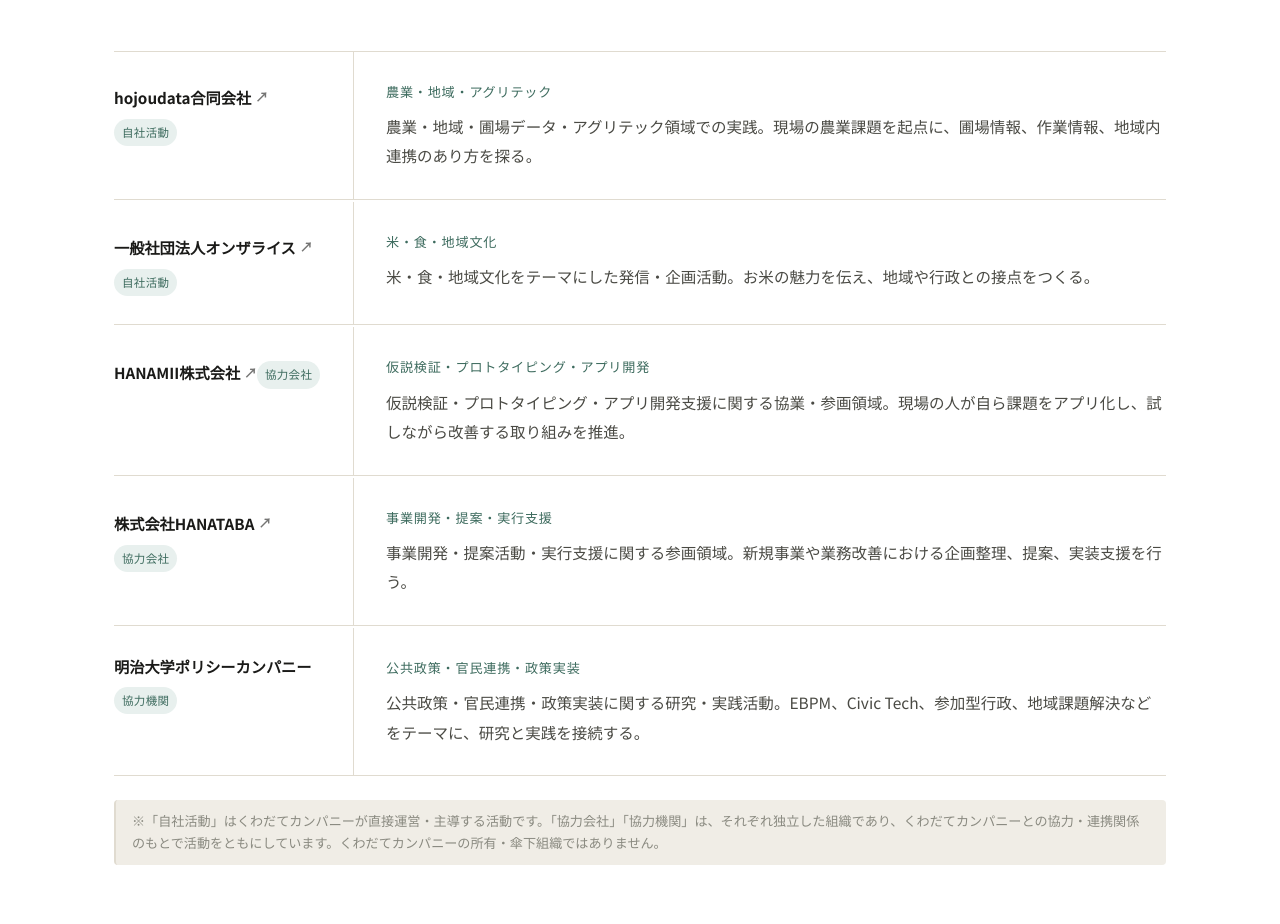
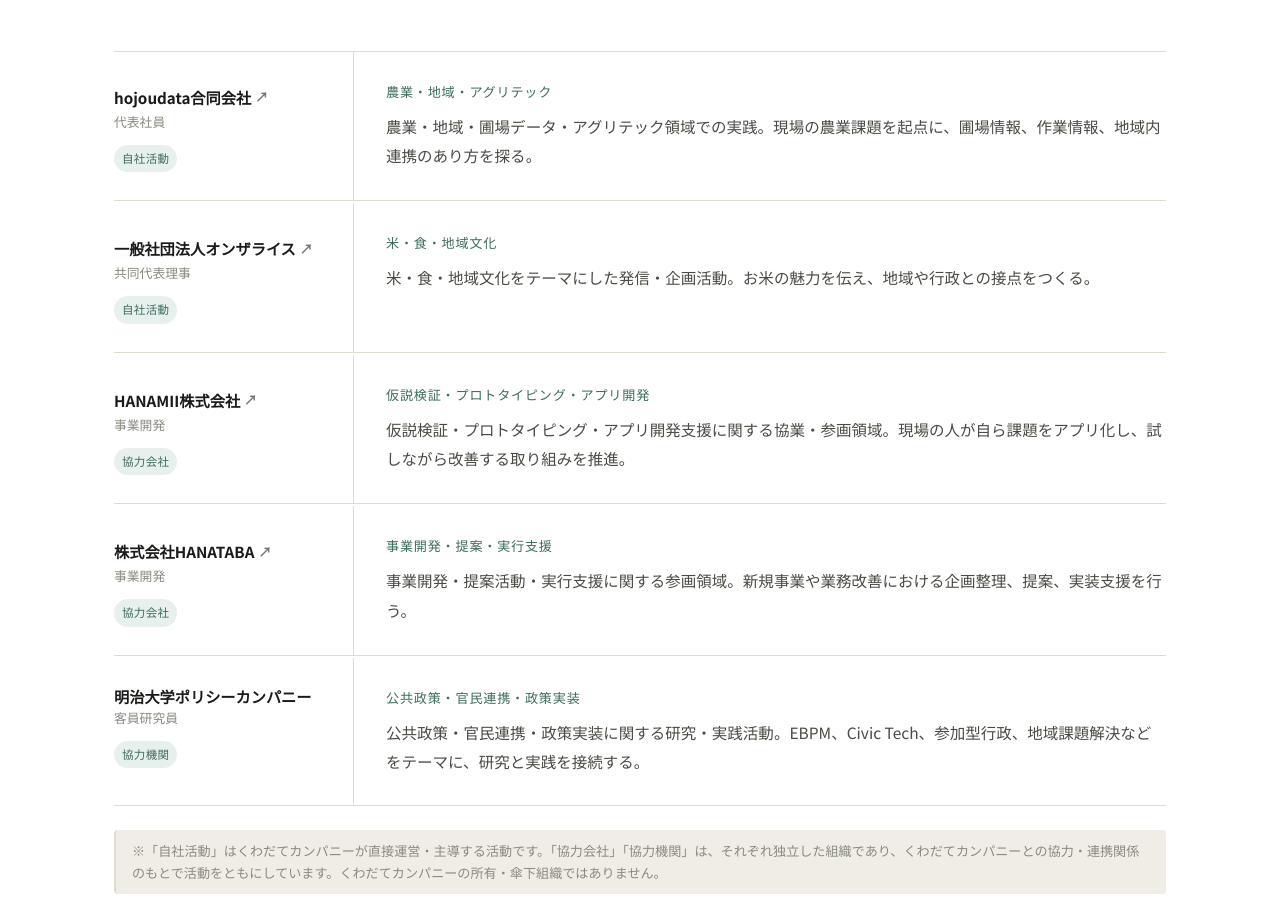
Before and after one commit to chmst-dev/kuwadate-company-site, a React (Vite) app: page / in a window 1280 px wide. Shown: the part 2497-3421 px from the top of the page. Built offline with nearby package versions, Linux system fonts and the light colour scheme.

Commit message:
feat: 実践フィールドに役職・役割を追加

```diff
--- a/src/App.jsx
+++ b/src/App.jsx
@@ -149,6 +149,7 @@ const fields = [
   {
     id: 'hojoudata',
     orgName: 'hojoudata合同会社',
+    role: '代表社員',
     url: 'https://www.hojoudata.jp/',
     tag: '自社活動',
     domain: '農業・地域・アグリテック',
@@ -158,6 +159,7 @@ const fields = [
   {
     id: 'ontherice',
     orgName: '一般社団法人オンザライス',
+    role: '共同代表理事',
     url: 'https://www.ontherice.net/',
     tag: '自社活動',
     domain: '米・食・地域文化',
@@ -167,6 +169,7 @@ const fields = [
   {
     id: 'hanamii',
     orgName: 'HANAMII株式会社',
+    role: '事業開発',
     url: 'https://hanamii.jp/',
     tag: '協力会社',
     domain: '仮説検証・プロトタイピング・アプリ開発',
@@ -176,6 +179,7 @@ const fields = [
   {
     id: 'hanataba',
     orgName: '株式会社HANATABA',
+    role: '事業開発',
     url: 'https://hanataber.co.jp/',
     tag: '協力会社',
     domain: '事業開発・提案・実行支援',
@@ -185,6 +189,7 @@ const fields = [
   {
     id: 'policy-company',
     orgName: '明治大学ポリシーカンパニー',
+    role: '客員研究員',
     url: null,
     tag: '協力機関',
     domain: '公共政策・官民連携・政策実装',
@@ -219,6 +224,7 @@ function FieldsSection() {
                 ) : (
                   <div className="field-item__org-name">{f.orgName}</div>
                 )}
+                <div className="field-item__org-role">{f.role}</div>
                 <span className="field-item__org-tag">{f.tag}</span>
               </div>
               <div className="field-item__content">
--- a/src/index.css
+++ b/src/index.css
@@ -505,7 +505,16 @@ a {
   font-size: 0.95rem;
   font-weight: 700;
   color: var(--color-text-primary);
-  margin-bottom: 4px;
+  margin-bottom: 2px;
+  line-height: 1.4;
+}
+
+/* 役職 */
+.field-item__org-role {
+  font-size: 0.8rem;
+  color: var(--color-text-muted);
+  font-weight: 400;
+  margin-bottom: 8px;
   line-height: 1.4;
 }
 
```
